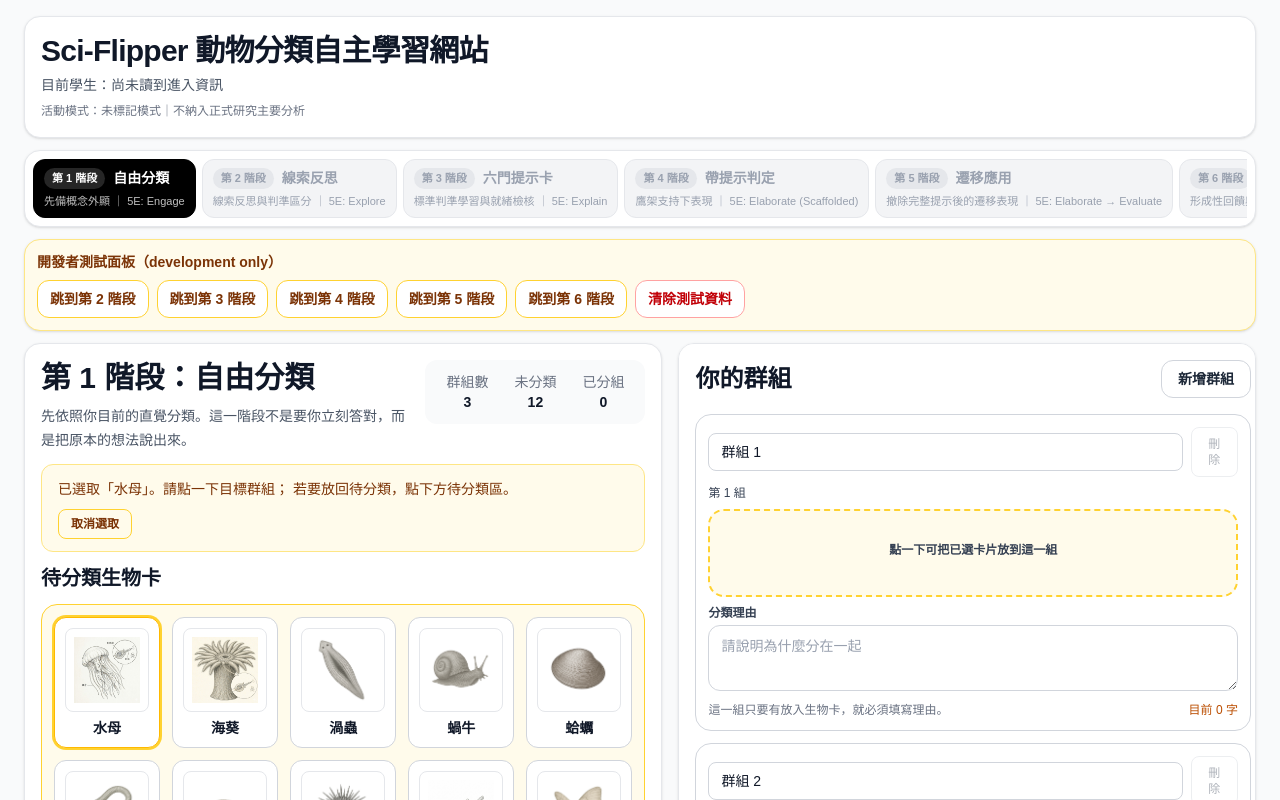
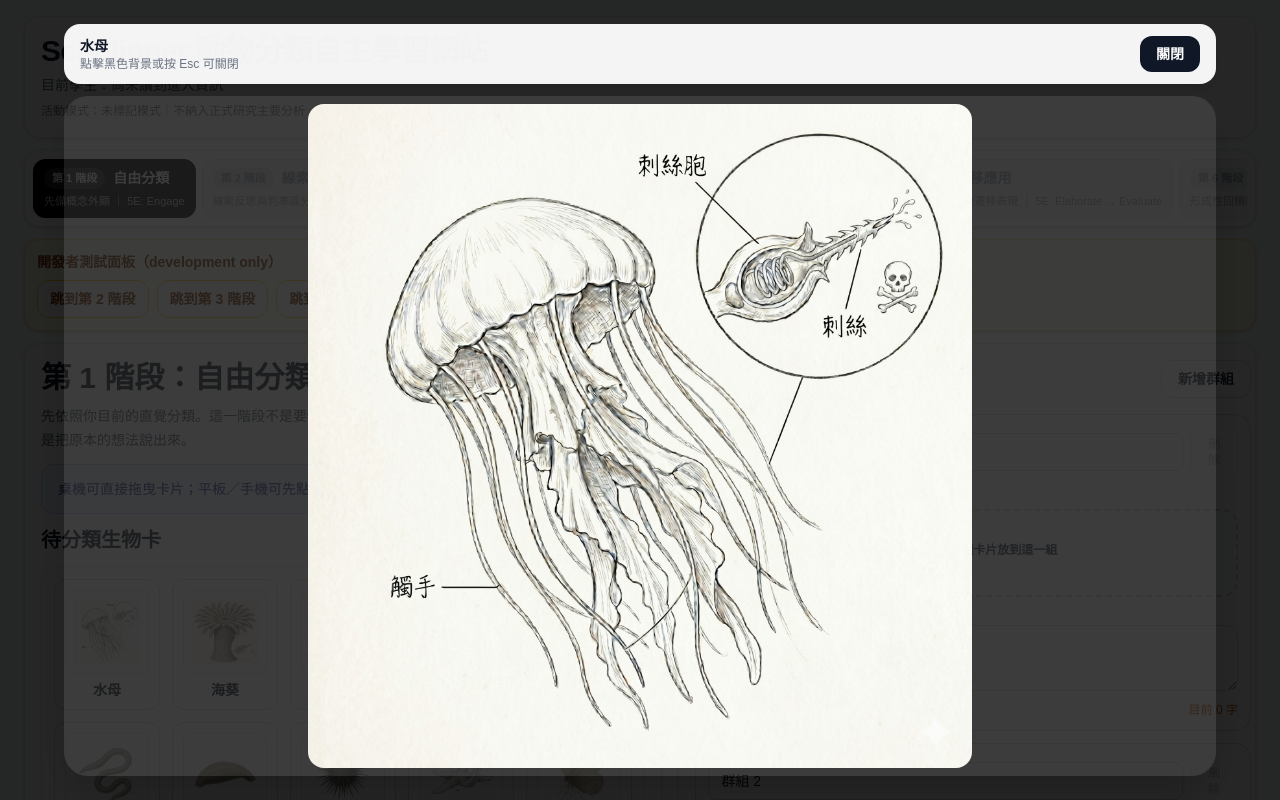
Before and after one commit to cutedouz/animal-classifier, a Next.js app: page / in a window 1280 px wide. Both pictures are taken after a click on the button "水母". Shown: the top 800 px of the page. Built offline with nearby package versions, Linux system fonts and the light colour scheme.

Commit message:
Add animal image lightbox

```diff
--- /dev/null
+++ b/app/animal-image-lightbox.tsx
@@ -0,0 +1,120 @@
+'use client'
+
+import { useEffect, useState } from 'react'
+
+type ZoomImage = {
+  src: string
+  alt: string
+}
+
+function isAnimalImage(img: HTMLImageElement) {
+  const src = img.getAttribute('src') || img.currentSrc || ''
+  return src.includes('/animals/')
+}
+
+function getAbsoluteSrc(img: HTMLImageElement) {
+  const src = img.currentSrc || img.src || img.getAttribute('src') || ''
+  try {
+    return new URL(src, window.location.origin).toString()
+  } catch {
+    return src
+  }
+}
+
+export default function AnimalImageLightbox() {
+  const [zoomImage, setZoomImage] = useState<ZoomImage | null>(null)
+
+  useEffect(() => {
+    function handleClick(event: MouseEvent) {
+      const target = event.target
+      if (!(target instanceof Element)) return
+
+      const img = target.closest('img')
+      if (!(img instanceof HTMLImageElement)) return
+      if (!isAnimalImage(img)) return
+
+      event.preventDefault()
+      event.stopPropagation()
+
+      setZoomImage({
+        src: getAbsoluteSrc(img),
+        alt: img.alt || '動物圖片',
+      })
+    }
+
+    function handleKeyDown(event: KeyboardEvent) {
+      if (event.key === 'Escape') setZoomImage(null)
+    }
+
+    document.addEventListener('click', handleClick, true)
+    document.addEventListener('keydown', handleKeyDown)
+
+    return () => {
+      document.removeEventListener('click', handleClick, true)
+      document.removeEventListener('keydown', handleKeyDown)
+    }
+  }, [])
+
+  useEffect(() => {
+    if (!zoomImage) return
+
+    const previousOverflow = document.body.style.overflow
+    document.body.style.overflow = 'hidden'
+
+    return () => {
+      document.body.style.overflow = previousOverflow
+    }
+  }, [zoomImage])
+
+  return (
+    <>
+      <style jsx global>{`
+        img[src*="/animals/"] {
+          cursor: zoom-in;
+        }
+      `}</style>
+
+      {zoomImage ? (
+        <div
+          className="fixed inset-0 z-[9999] flex items-center justify-center bg-black/85 p-3 md:p-6"
+          role="dialog"
+          aria-modal="true"
+          aria-label="動物圖片放大檢視"
+          onClick={() => setZoomImage(null)}
+        >
+          <div
+            className="relative flex max-h-full w-full max-w-6xl flex-col items-center gap-3"
+            onClick={(event) => event.stopPropagation()}
+          >
+            <div className="flex w-full items-center justify-between gap-3 rounded-2xl bg-white/95 px-4 py-3 shadow-lg">
+              <div className="min-w-0">
+                <div className="truncate text-sm font-black text-gray-900">
+                  {zoomImage.alt}
+                </div>
+                <div className="text-xs text-gray-500">
+                  點擊黑色背景或按 Esc 可關閉
+                </div>
+              </div>
+
+              <button
+                type="button"
+                onClick={() => setZoomImage(null)}
+                className="shrink-0 rounded-xl bg-gray-900 px-4 py-2 text-sm font-bold text-white"
+              >
+                關閉
+              </button>
+            </div>
+
+            <div className="flex max-h-[calc(100vh-112px)] w-full items-center justify-center overflow-hidden rounded-3xl bg-white/10 p-2 shadow-2xl">
+              <img
+                src={zoomImage.src}
+                alt={zoomImage.alt}
+                className="max-h-[calc(100vh-136px)] max-w-full rounded-2xl object-contain"
+              />
+            </div>
+          </div>
+        </div>
+      ) : null}
+    </>
+  )
+}
--- a/app/layout.tsx
+++ b/app/layout.tsx
@@ -1,6 +1,7 @@
 import type { Metadata } from "next";
 import { Geist, Geist_Mono } from "next/font/google";
 import "./globals.css";
+import AnimalImageLightbox from "./animal-image-lightbox";
 
 const geistSans = Geist({
   variable: "--font-geist-sans",
@@ -27,7 +28,7 @@ export default function RootLayout({
       lang="en"
       className={`${geistSans.variable} ${geistMono.variable} h-full antialiased`}
     >
-      <body className="min-h-full flex flex-col">{children}</body>
+      <body className="min-h-full flex flex-col">{children}<AnimalImageLightbox /></body>
     </html>
   );
 }
```
